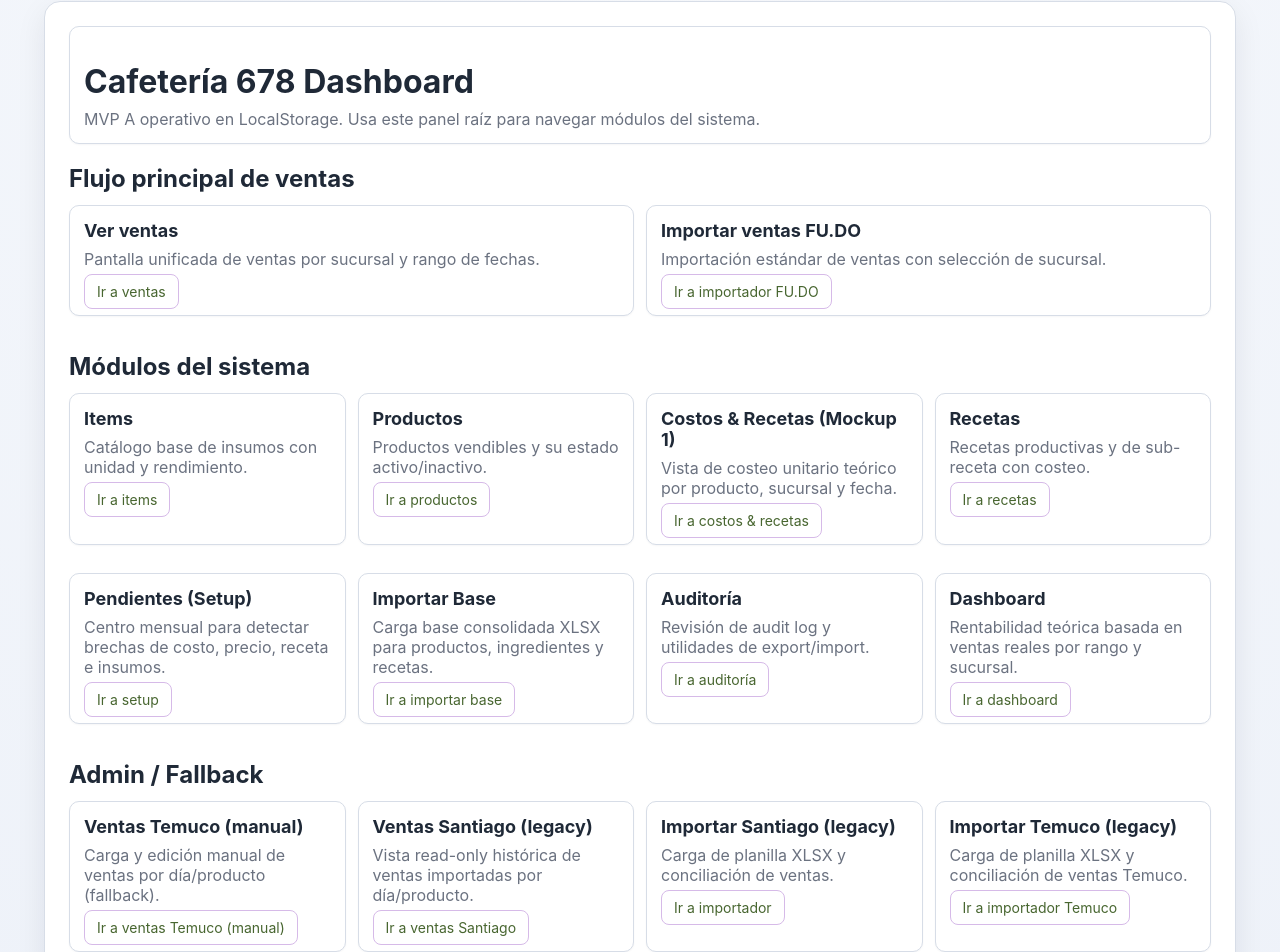
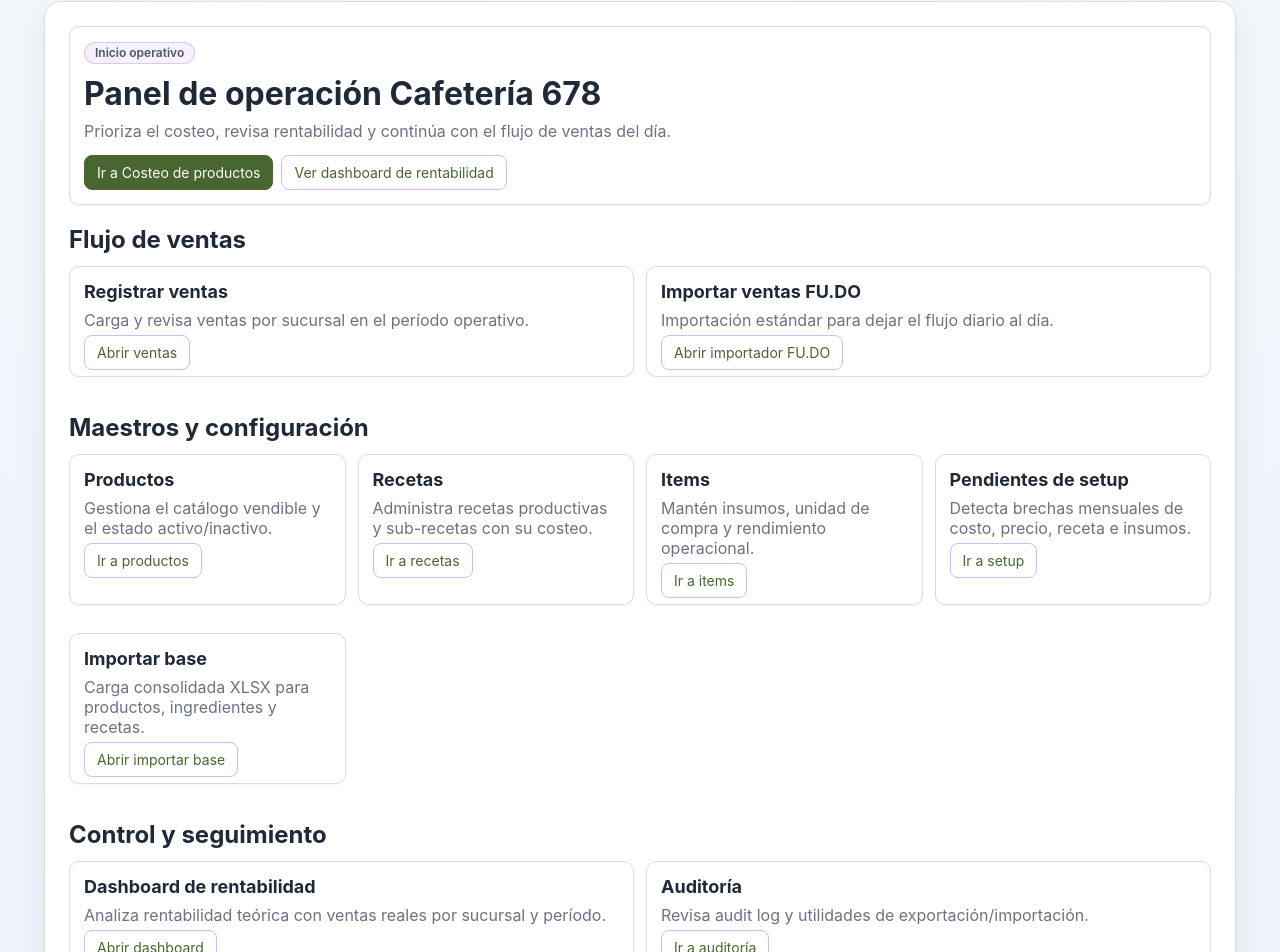
Before and after one commit to NicoChapiro/cafeteria-678-dashboard, a Next.js app: page / in a window 1280 px wide. Shown: the part 144-1096 px from the top of the page. Built offline with nearby package versions, Linux system fonts and the light colour scheme.

Commit message:
feat(home): prioritize costing and operational navigation

```diff
--- a/app/page.tsx
+++ b/app/page.tsx
@@ -9,69 +9,66 @@ type Section = {
   cta: string;
 };
 
-const primarySections: Section[] = [
+const salesFlowSections: Section[] = [
   {
-    title: 'Ver ventas',
-    description: 'Pantalla unificada de ventas por sucursal y rango de fechas.',
+    title: 'Registrar ventas',
+    description: 'Carga y revisa ventas por sucursal en el período operativo.',
     href: '/sales',
-    cta: 'Ir a ventas',
+    cta: 'Abrir ventas',
   },
   {
     title: 'Importar ventas FU.DO',
-    description: 'Importación estándar de ventas con selección de sucursal.',
+    description: 'Importación estándar para dejar el flujo diario al día.',
     href: '/sales/import',
-    cta: 'Ir a importador FU.DO',
+    cta: 'Abrir importador FU.DO',
   },
 ];
 
-const sections: Section[] = [
+const masterDataSections: Section[] = [
+  {
+    title: 'Productos',
+    description: 'Gestiona el catálogo vendible y el estado activo/inactivo.',
+    href: '/products',
+    cta: 'Ir a productos',
+  },
+  {
+    title: 'Recetas',
+    description: 'Administra recetas productivas y sub-recetas con su costeo.',
+    href: '/recipes',
+    cta: 'Ir a recetas',
+  },
   {
     title: 'Items',
-    description: 'Catálogo base de insumos con unidad y rendimiento.',
+    description: 'Mantén insumos, unidad de compra y rendimiento operacional.',
     href: '/items',
     cta: 'Ir a items',
   },
   {
-    title: 'Productos',
-    description: 'Productos vendibles y su estado activo/inactivo.',
-    href: '/products',
-    cta: 'Ir a productos',
-  },
-  {
-    title: 'Costos & Recetas (Mockup 1)',
-    description: 'Vista de costeo unitario teórico por producto, sucursal y fecha.',
-    href: '/products/costing',
-    cta: 'Ir a costos & recetas',
-  },
-  {
-    title: 'Recetas',
-    description: 'Recetas productivas y de sub-receta con costeo.',
-    href: '/recipes',
-    cta: 'Ir a recetas',
-  },
-  {
-    title: 'Pendientes (Setup)',
-    description: 'Centro mensual para detectar brechas de costo, precio, receta e insumos.',
+    title: 'Pendientes de setup',
+    description: 'Detecta brechas mensuales de costo, precio, receta e insumos.',
     href: '/setup',
     cta: 'Ir a setup',
   },
   {
-    title: 'Importar Base',
-    description: 'Carga base consolidada XLSX para productos, ingredientes y recetas.',
+    title: 'Importar base',
+    description: 'Carga consolidada XLSX para productos, ingredientes y recetas.',
     href: '/import/base',
-    cta: 'Ir a importar base',
+    cta: 'Abrir importar base',
+  },
+];
+
+const controlSections: Section[] = [
+  {
+    title: 'Dashboard de rentabilidad',
+    description: 'Analiza rentabilidad teórica con ventas reales por sucursal y período.',
+    href: '/dashboard',
+    cta: 'Abrir dashboard',
   },
   {
     title: 'Auditoría',
-    description: 'Revisión de audit log y utilidades de export/import.',
+    description: 'Revisa audit log y utilidades de exportación/importación.',
     href: '/audit',
     cta: 'Ir a auditoría',
-  },
-  {
-    title: 'Dashboard',
-    description: 'Rentabilidad teórica basada en ventas reales por rango y sucursal.',
-    href: '/dashboard',
-    cta: 'Ir a dashboard',
   },
 ];
 
@@ -80,37 +77,38 @@ const adminFallbackSections: Section[] = [
     title: 'Ventas Temuco (manual)',
     description: 'Carga y edición manual de ventas por día/producto (fallback).',
     href: '/sales/temuco',
-    cta: 'Ir a ventas Temuco (manual)',
+    cta: 'Ir a ventas Temuco',
   },
   {
     title: 'Ventas Santiago (legacy)',
-    description: 'Vista read-only histórica de ventas importadas por día/producto.',
+    description: 'Vista histórica de ventas importadas por día/producto.',
     href: '/sales/santiago',
     cta: 'Ir a ventas Santiago',
   },
   {
     title: 'Importar Santiago (legacy)',
-    description: 'Carga de planilla XLSX y conciliación de ventas.',
+    description: 'Carga planilla XLSX y concilia ventas históricas.',
     href: '/sales/santiago/import',
-    cta: 'Ir a importador',
+    cta: 'Importar Santiago',
   },
   {
     title: 'Importar Temuco (legacy)',
-    description: 'Carga de planilla XLSX y conciliación de ventas Temuco.',
+    description: 'Carga planilla XLSX y concilia ventas de Temuco.',
     href: '/sales/temuco/import',
-    cta: 'Ir a importador Temuco',
+    cta: 'Importar Temuco',
   },
 ];
 
 function renderSectionCards(items: Section[]) {
   return items.map((section) => (
-    <article
-      key={section.href}
-      className="card"
-    >
-      <h2 className="cardTitle">{section.title}</h2>
-      <p className="muted" style={{ marginBottom: 12 }}>{section.description}</p>
-      <Link className="btnSecondary" href={section.href}>{section.cta}</Link>
+    <article key={section.href} className="card">
+      <h3 className="cardTitle">{section.title}</h3>
+      <p className="muted" style={{ marginBottom: 12 }}>
+        {section.description}
+      </p>
+      <Link className="btnSecondary" href={section.href}>
+        {section.cta}
+      </Link>
     </article>
   ));
 }
@@ -118,25 +116,41 @@ function renderSectionCards(items: Section[]) {
 export default function HomePage() {
   return (
     <main>
-      <header className="card">
-        <h1 style={{ marginBottom: 8 }}>Cafetería 678 Dashboard</h1>
-        <p className="muted">
-          MVP A operativo en LocalStorage. Usa este panel raíz para navegar módulos del sistema.
+      <header className="card" style={{ marginBottom: 20 }}>
+        <span className="badge badge--info" style={{ marginBottom: 10 }}>
+          Inicio operativo
+        </span>
+        <h1 style={{ margin: '0 0 8px 0' }}>Panel de operación Cafetería 678</h1>
+        <p className="muted" style={{ marginBottom: 14 }}>
+          Prioriza el costeo, revisa rentabilidad y continúa con el flujo de ventas del día.
         </p>
+        <div style={{ display: 'flex', gap: 8, flexWrap: 'wrap' }}>
+          <Link className="btn" href="/products/costing">
+            Ir a Costeo de productos
+          </Link>
+          <Link className="btnSecondary" href="/dashboard">
+            Ver dashboard de rentabilidad
+          </Link>
+        </div>
       </header>
 
-      <section aria-label="Flujo principal" style={{ marginBottom: 16 }}>
-        <h2 style={{ marginBottom: 12 }}>Flujo principal de ventas</h2>
-        <div className="grid">{renderSectionCards(primarySections)}</div>
+      <section aria-label="Flujo de ventas" style={{ marginBottom: 16 }}>
+        <h2 style={{ marginBottom: 12 }}>Flujo de ventas</h2>
+        <div className="grid">{renderSectionCards(salesFlowSections)}</div>
       </section>
 
-      <section aria-label="Módulos del sistema" style={{ marginBottom: 16 }}>
-        <h2 style={{ marginBottom: 12 }}>Módulos del sistema</h2>
-        <div className="grid">{renderSectionCards(sections)}</div>
+      <section aria-label="Maestros y configuración" style={{ marginBottom: 16 }}>
+        <h2 style={{ marginBottom: 12 }}>Maestros y configuración</h2>
+        <div className="grid">{renderSectionCards(masterDataSections)}</div>
+      </section>
+
+      <section aria-label="Control y seguimiento" style={{ marginBottom: 16 }}>
+        <h2 style={{ marginBottom: 12 }}>Control y seguimiento</h2>
+        <div className="grid">{renderSectionCards(controlSections)}</div>
       </section>
 
       <section aria-label="Admin y fallback">
-        <h2 style={{ marginBottom: 12 }}>Admin / Fallback</h2>
+        <h2 style={{ marginBottom: 12 }}>Admin y fallback</h2>
         <div className="grid">{renderSectionCards(adminFallbackSections)}</div>
       </section>
     </main>
```
